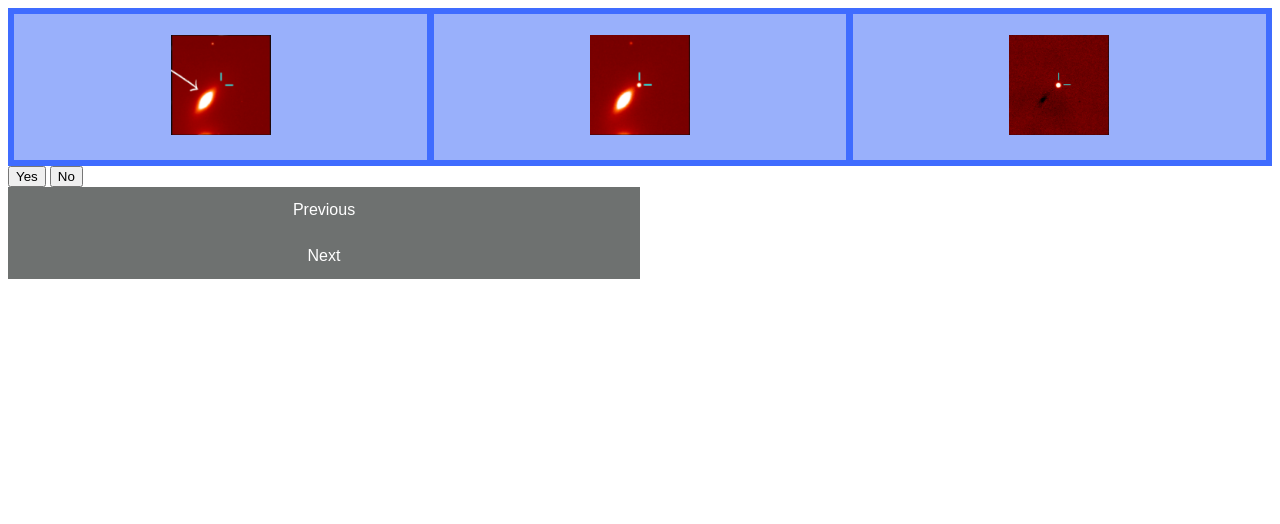
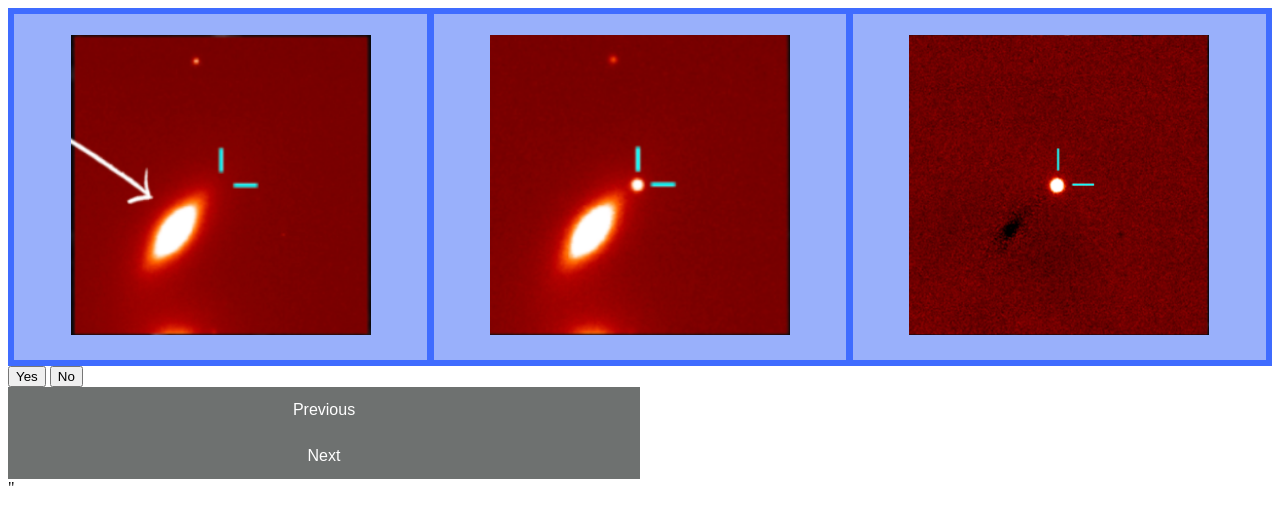
Before and after one commit to NicoDiLullo/websniff_SNS, a website: page src/index.html in a window 1280 px wide. Drawn offline with Linux system fonts and the light colour scheme.

Commit message:
Change img size

```diff
--- a/src/index.html
+++ b/src/index.html
@@ -7,13 +7,13 @@
 <body>
 <div class="grid-container">
     <div class="grid-item">
-      <img src="../assets/Pre.png" alt="star" width="100" height="100">
+      <img src="../assets/Pre.png" alt="star" width="300" height="300">
     </div>
     <div class="grid-item">
-      <img src="../assets/Post.png" alt="star" width="100" height="100">
+      <img src="../assets/Post.png" alt="star" width="300" height="300">
     </div>
     <div class="grid-item">
-      <img src="../assets/Difference.png" alt="star" width="100" height="100">
+      <img src="../assets/Difference.png" alt="star" width="300" height="300">
     </div>
 </div>
 
@@ -21,5 +21,6 @@
 <button class="no">No</button>
 <button class="prevNext">Previous</button>
 <button class="prevNext">Next</button>
+"
 </body>
 </html>
```
